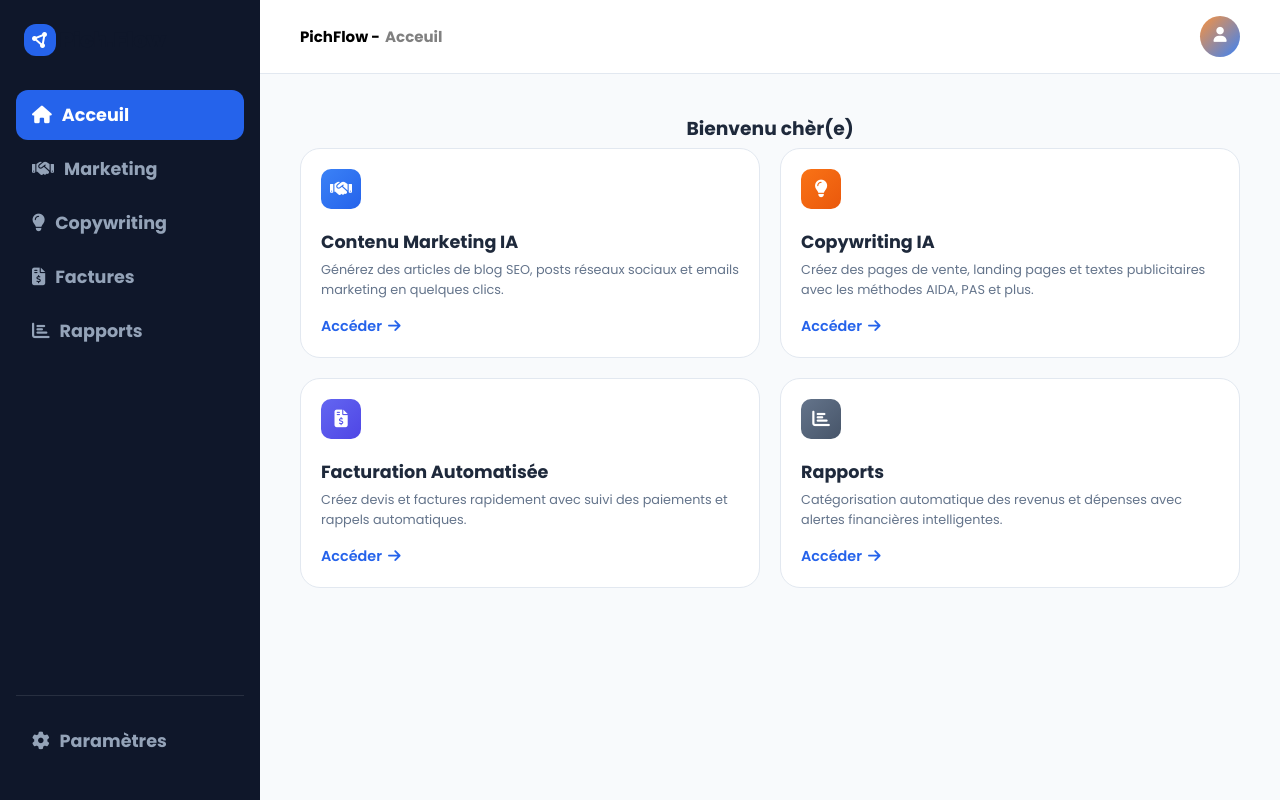
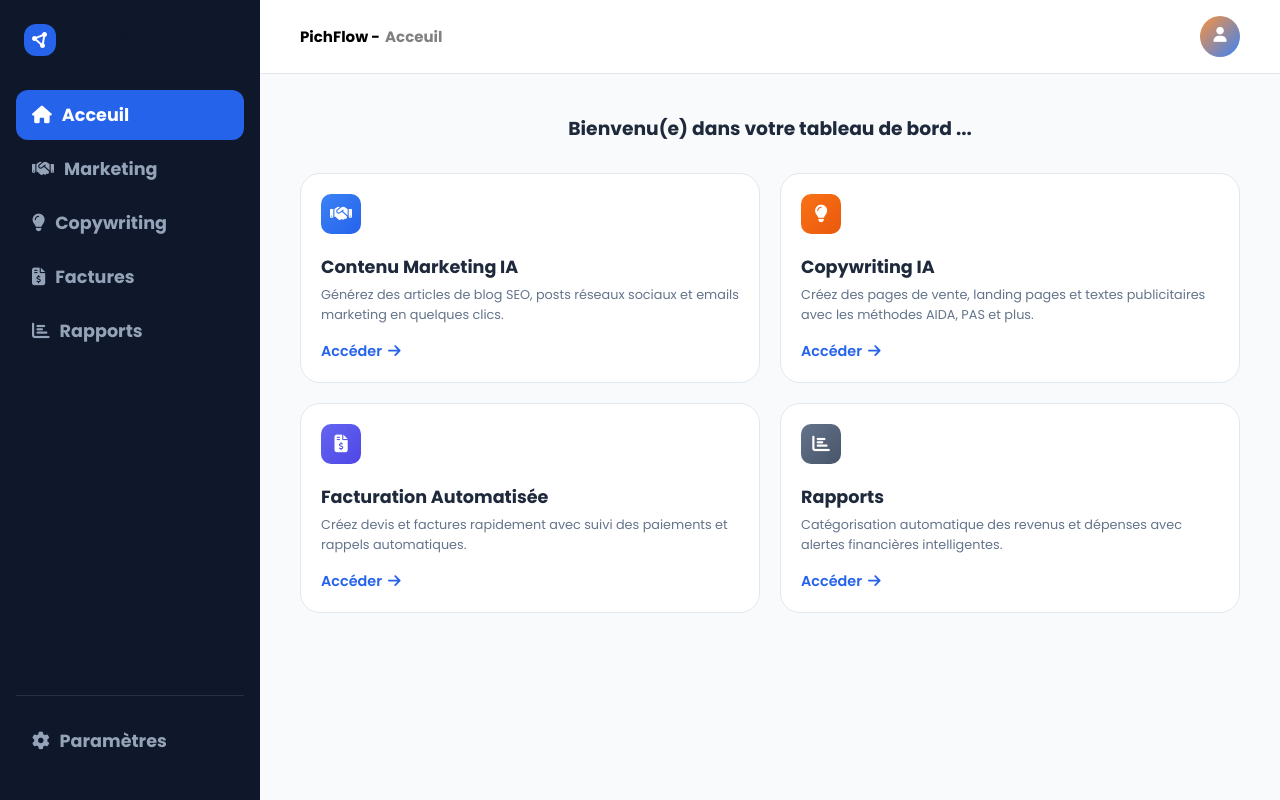
Before and after one commit to kyad-lang-lux/pichflow, a Next.js app: page /dashboard in a window 1280 px wide. Built offline with nearby package versions, Linux system fonts and the light colour scheme.

Commit message:
nouvelle mise à jour

```diff
--- a/src/app/(dashboard)/dashboard/page.tsx
+++ b/src/app/(dashboard)/dashboard/page.tsx
@@ -35,7 +35,7 @@
 
   return (
     <div className="dashboard-home">
-        <h3 className="welcome"> Bienvenu chèr(e) </h3>
+        <h3 className="welcome"> Bienvenu(e) dans votre tableau de bord <span>... </span> </h3> <br />
       <div className="tools-grid">
         {tools.map((tool, index) => (
           <div key={index} className="tool-card">
```
